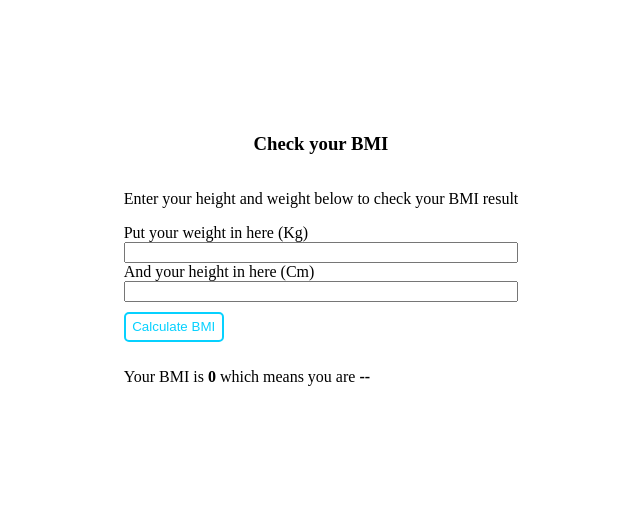
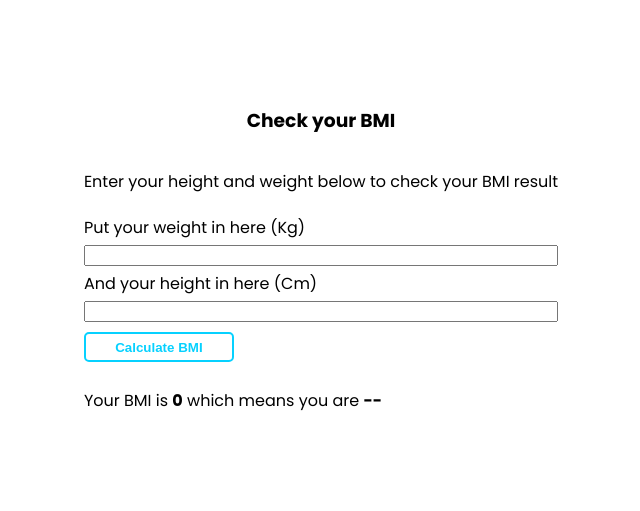
Before and after one commit to AnggiDwiSatriawan/BMI-Calculator, a plain HTML site: page index.html in a window 1280 px wide. Shown: the whole page, without its empty margins (319-959 px from the left). Drawn offline with Linux system fonts and the light colour scheme.

Commit message:
update html & font-family

```diff
--- a/index.html
+++ b/index.html
@@ -6,7 +6,7 @@
     <meta name="viewport" content="width=device-width, initial-scale=1.0">
     <title>BMI Calculator</title>
     <link rel="stylesheet" type="text/css" href="style.css">
-    <script src="script.js"></script>
+
 </head>
 
 <body>
@@ -23,32 +23,11 @@
 
         <input id="button" type="submit" value="Calculate BMI">
 
-        <p>Your BMI is <strong><span id="result-number">0</span></strong> which means you are
-            <strong><span id="result-text">--</span></strong></p>
+        <p>Your BMI is <strong><span id="number-result">0</span></strong> which means you are
+            <strong><span id="description-result">--</span></strong></p>
 
-
-        <!-- <script>
-            document.getElementById('button').addEventListener('click', function(){
-                const weight = document.getElementById('weight').value;
-                const height = document.getElementById('height').value;
-                const result = Number(weight)/(Number(height)/100)**2
-
-                console.log(result);
-
-                document.getElementById('result-number').innerText = result.toFixed(1);
-
-                if(result < 18.5){
-                    document.getElementById('result-text').innerText = "Underweight"
-                } else if(result <= 24.9){
-                    document.getElementById('result-text').innerText = "Normal"
-                } else if(result <= 29.9){
-                    document.getElementById('result-text').innerText = "Overweight"
-                } else{
-                    document.getElementById('result-text').innerText = "Obesity"
-                }
-            });
-        </script> -->
         </div>
     </div>
+    <script src="script.js"></script>
 </body>
 </html>
--- a/style.css
+++ b/style.css
@@ -1,4 +1,7 @@
+@import url('https://fonts.googleapis.com/css2?family=Poppins:wght@400;500;600;700&display=swap');
+
 .form{
+    font-family: 'Poppins';
     height: 500px;
     display: flex;
     justify-content: center;
@@ -22,12 +25,17 @@
     border: 2px solid rgb(6, 209, 255);
 }
 
+.form-content label{
+    padding-bottom: 5px;
+    padding-top: 5px;
+}
+
 .form-content h3{
     text-align: center;
 }
 
 #button{
-    width: 100px;
+    width: 150px;
     height: 30px;
     margin-top: 10px;
     margin-bottom: 10px;
@@ -35,6 +43,7 @@
     background-color: #ffff;
     border: 2px solid rgb(6, 209, 255);
     border-radius: 5px;
+    font-weight: 600;
 }
 
 #button:hover{
```
